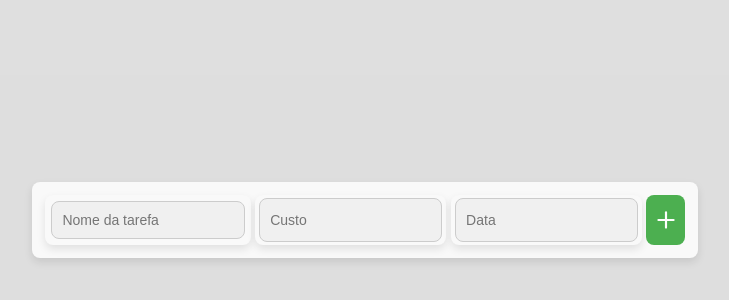
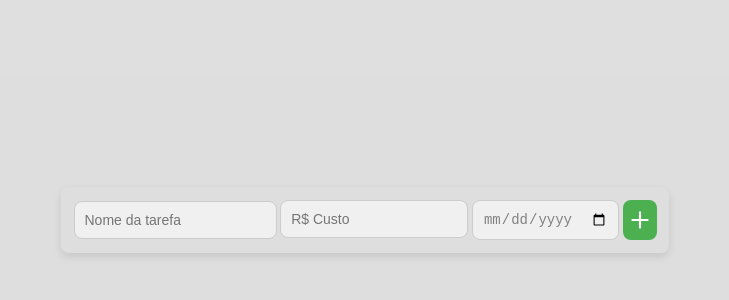
Before and after one commit to Jones-bass/task_list_system, a React (Vite) app: page / in a window 1280 px wide. Shown: the part 180-480 px from the top of the page, without its empty margins (275-1004 px from the left). Built offline with nearby package versions, Linux system fonts and the light colour scheme.

Commit message:
Post Tasks

```diff
--- /dev/null
+++ b/db.json
@@ -0,0 +1,32 @@
+{
+  "tarefas": [
+    {
+      "id": "b909",
+      "nome": "Novo Test",
+      "custo": 50,
+      "dataLimite": "2025-02-25",
+      "ordem": 1730256006582
+    },
+    {
+      "id": "5e13",
+      "nome": "Novovo",
+      "custo": 55,
+      "dataLimite": "2025-11-15",
+      "ordem": 1730256251238
+    },
+    {
+      "id": "6940",
+      "nome": "jones ",
+      "custo": 50,
+      "dataLimite": "24101990",
+      "ordem": 1730310706694
+    },
+    {
+      "id": "8270",
+      "nome": "jones ",
+      "custo": 50,
+      "dataLimite": "2020-02-10",
+      "ordem": 1730310893845
+    }
+  ]
+}
--- a/package.json
+++ b/package.json
@@ -7,10 +7,12 @@
     "dev": "vite",
     "build": "tsc -b && vite build",
     "lint": "eslint .",
-    "preview": "vite preview"
+    "preview": "vite preview",
+    "server": "json-server --watch db.json --port 3333"
   },
   "dependencies": {
     "@hookform/resolvers": "^3.9.1",
+    "axios": "^1.7.7",
     "react": "^18.3.1",
     "react-dom": "^18.3.1",
     "react-hook-form": "^7.53.1",
--- a/src/components/inputList/styles.ts
+++ b/src/components/inputList/styles.ts
@@ -1,21 +1,10 @@
 import styled from 'styled-components';
 
 export const InputWrapper = styled.div`
-  display: flex;
-  max-width: 1280px;
-  width: 50%;
-
-  gap: 4px;
-  padding: 1%;
-
-  background-color: #f9f9f9;
-  box-shadow: 0 4px 8px rgba(0, 0, 0, 0.1);
-  border-radius: 8px;
 
   input {
     background-color: #f0f0f0;
     color: gray;
-    width: 100%;
     padding: 10px;
     border: 1px solid #ccc;
     border-radius: 8px;
@@ -25,8 +14,7 @@ export const InputWrapper = styled.div`
 
 export const ErrorText = styled.span`
   color: #c53030;
-  flex-direction: column;
-  margin-top: 4px;
-  font-size: 12px;
-  text-align: start;
+  display: flex;
+  margin: 2px 0px 0px 4px;
+  font-size: 10px;
 `;
--- a/src/home/index.tsx
+++ b/src/home/index.tsx
@@ -8,6 +8,7 @@ import { Button, Container, InputRow } from './styled';
 import { Input } from '../components/inputList';
 import { FiPlus } from 'react-icons/fi';
 import { Loading } from '../components/loading';
+import { api } from '../services/api';
 
 const createUserSchema = z.object({
   name: z
@@ -48,10 +49,15 @@ export function Home() {
         setLoading(true);
         console.log('Usuário', data);
 
-        if (data !== undefined) {
-          toast.success('Usuário cadastrado com sucesso!');
-          reset();
-        }
+        const taskData = {
+          nome: data.name,
+          custo: parseFloat(data.custo),
+          dataLimite: data.date,
+          ordem: Date.now(),
+        };
+
+        await api.post('/tarefas', taskData);
+
       } catch (error) {
         toast.error('Ocorreu um erro ao cadastrar, tente novamente!');
       } finally {
@@ -72,19 +78,22 @@ export function Home() {
           />
           <InputRow>
             <Input
+              className='custo'
               name="custo"
-              placeholder="Custo"
+              placeholder="R$ Custo"
               errorMessage={errors?.custo?.message ?? ''}
             />
             <Input
+              className='date'
               name="date"
+              type='date'
               placeholder="Data"
               errorMessage={errors?.date?.message ?? ''}
             />
+            <Button type="submit" disabled={isSubmitting || loading}>
+              {loading ? <Loading /> : <FiPlus />}
+            </Button>
           </InputRow>
-          <Button type="submit" disabled={isSubmitting || loading}>
-            {loading ? <Loading /> : <FiPlus />}
-          </Button>
         </form>
       </FormProvider>
     </Container>
--- a/src/home/styled.ts
+++ b/src/home/styled.ts
@@ -1,7 +1,7 @@
 import styled from 'styled-components';
 
 export const Container = styled.div`
-  display: flex;
+   display: flex;
   flex-direction: column;
   justify-content: center;
   align-items: center;
@@ -12,13 +12,12 @@ export const Container = styled.div`
 
   form {
     display: flex;
-    max-width: 1280px;
-    width: 50%;
+    align-items: center;
+    text-align: center;
+    justify-content: space-between;
 
-    gap: 4px;
     padding: 1%;
 
-    background-color: #f9f9f9;
     box-shadow: 0 4px 8px rgba(0, 0, 0, 0.1);
     border-radius: 8px;
   }
@@ -26,15 +25,9 @@ export const Container = styled.div`
 
 export const InputRow = styled.div`
   display: flex;
-  justify-content: space-between;
-  width: 100%;
 
-  & > * {
-    flex: 1;
-  }
-
-  & > *:not(:last-child) {
-    margin-right: 5px;
+  .custo, .date {
+    width: 85%;
   }
 `;
 
@@ -43,6 +36,7 @@ export const Button = styled.button`
   align-items: center;
   text-align: center;
   display: flex;
+  margin-left: 4px;
   padding: 1%;
   background-color: #4CAF50;
   color: white;
--- a/src/index.css
+++ b/src/index.css
@@ -15,7 +15,6 @@ h1, h2, p {
 
 @media (prefers-color-scheme: light) {
   :root {
-    color: #213547;
     background-color: #ffffff;
   }
 }
--- /dev/null
+++ b/src/services/api.ts
@@ -0,0 +1,5 @@
+import axios from 'axios'
+
+export const api = axios.create({
+  baseURL: 'http://localhost:3333',
+})
```
Also changed, not shown: 1 other file (tests, documents, lock files or other folders).
